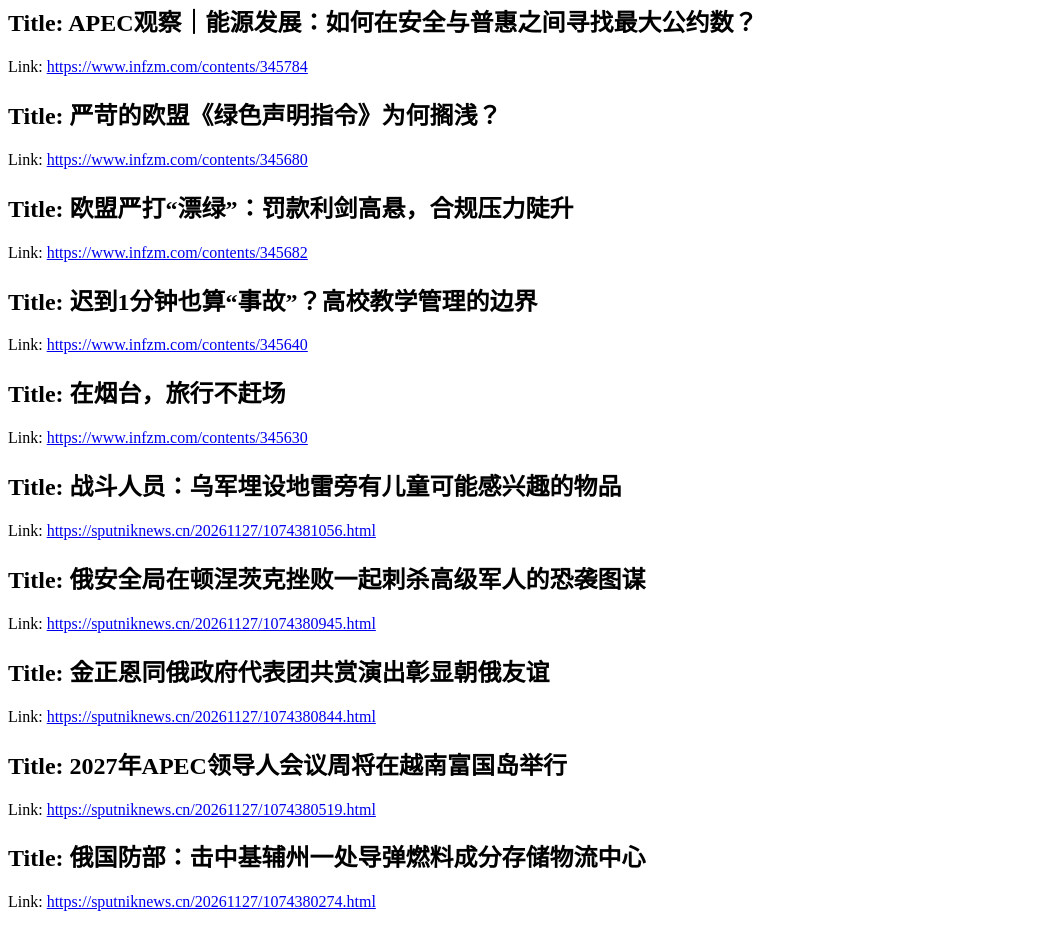
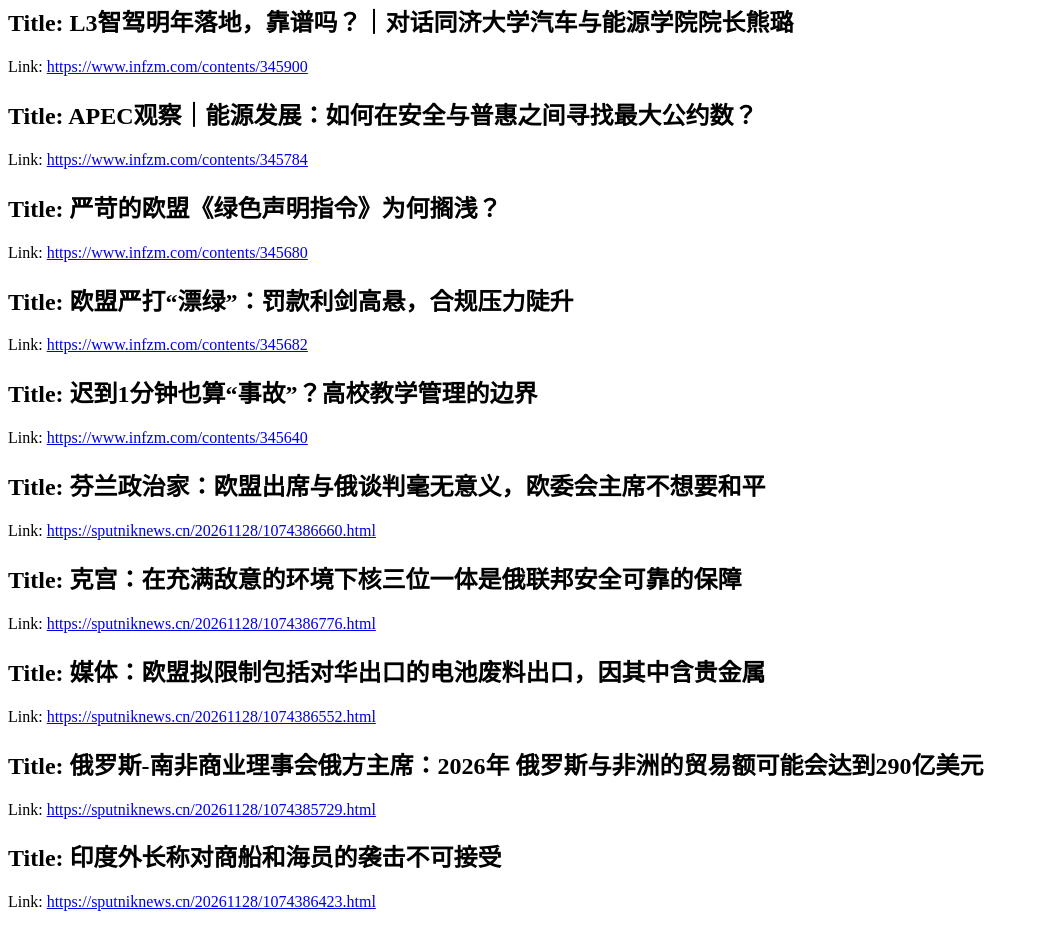
Before and after one commit to wudongdefeng/new_push, a plain HTML site: page docs/index.html in a window 1280 px wide. Shown: the part 933-1860 px from the top of the page, without its empty margins (0-1039 px from the left). Drawn offline with Linux system fonts and the light colour scheme.

Commit message:
Update RSS feed data

```diff
--- a/docs/index.html
+++ b/docs/index.html
@@ -19,6 +19,8 @@
 <p>Link: <a href='https://news.un.org/feed/view/zh/audio/2026/11/1143234'>https://news.un.org/feed/view/zh/audio/2026/11/1143234</a></p>
 <h2>Title: 【世界进行时】2026年11月13日</h2>
 <p>Link: <a href='https://news.un.org/feed/view/zh/audio/2026/11/1143202'>https://news.un.org/feed/view/zh/audio/2026/11/1143202</a></p>
+<h2>Title: L3智驾明年落地，靠谱吗？｜对话同济大学汽车与能源学院院长熊璐</h2>
+<p>Link: <a href='https://www.infzm.com/contents/345900'>https://www.infzm.com/contents/345900</a></p>
 <h2>Title: APEC观察｜能源发展：如何在安全与普惠之间寻找最大公约数？</h2>
 <p>Link: <a href='https://www.infzm.com/contents/345784'>https://www.infzm.com/contents/345784</a></p>
 <h2>Title: 严苛的欧盟《绿色声明指令》为何搁浅？</h2>
@@ -27,17 +29,15 @@
 <p>Link: <a href='https://www.infzm.com/contents/345682'>https://www.infzm.com/contents/345682</a></p>
 <h2>Title: 迟到1分钟也算“事故”？高校教学管理的边界</h2>
 <p>Link: <a href='https://www.infzm.com/contents/345640'>https://www.infzm.com/contents/345640</a></p>
-<h2>Title: 在烟台，旅行不赶场</h2>
-<p>Link: <a href='https://www.infzm.com/contents/345630'>https://www.infzm.com/contents/345630</a></p>
-<h2>Title: 战斗人员：乌军埋设地雷旁有儿童可能感兴趣的物品</h2>
-<p>Link: <a href='https://sputniknews.cn/20261127/1074381056.html'>https://sputniknews.cn/20261127/1074381056.html</a></p>
-<h2>Title: 俄安全局在顿涅茨克挫败一起刺杀高级军人的恐袭图谋</h2>
-<p>Link: <a href='https://sputniknews.cn/20261127/1074380945.html'>https://sputniknews.cn/20261127/1074380945.html</a></p>
-<h2>Title: 金正恩同俄政府代表团共赏演出彰显朝俄友谊</h2>
-<p>Link: <a href='https://sputniknews.cn/20261127/1074380844.html'>https://sputniknews.cn/20261127/1074380844.html</a></p>
-<h2>Title: 2027年APEC领导人会议周将在越南富国岛举行</h2>
-<p>Link: <a href='https://sputniknews.cn/20261127/1074380519.html'>https://sputniknews.cn/20261127/1074380519.html</a></p>
-<h2>Title: 俄国防部：击中基辅州一处导弹燃料成分存储物流中心</h2>
-<p>Link: <a href='https://sputniknews.cn/20261127/1074380274.html'>https://sputniknews.cn/20261127/1074380274.html</a></p>
+<h2>Title: 芬兰政治家：欧盟出席与俄谈判毫无意义，欧委会主席不想要和平</h2>
+<p>Link: <a href='https://sputniknews.cn/20261128/1074386660.html'>https://sputniknews.cn/20261128/1074386660.html</a></p>
+<h2>Title: 克宫：在充满敌意的环境下核三位一体是俄联邦安全可靠的保障</h2>
+<p>Link: <a href='https://sputniknews.cn/20261128/1074386776.html'>https://sputniknews.cn/20261128/1074386776.html</a></p>
+<h2>Title: 媒体：欧盟拟限制包括对华出口的电池废料出口，因其中含贵金属</h2>
+<p>Link: <a href='https://sputniknews.cn/20261128/1074386552.html'>https://sputniknews.cn/20261128/1074386552.html</a></p>
+<h2>Title: 俄罗斯-南非商业理事会俄方主席：2026年 俄罗斯与非洲的贸易额可能会达到290亿美元</h2>
+<p>Link: <a href='https://sputniknews.cn/20261128/1074385729.html'>https://sputniknews.cn/20261128/1074385729.html</a></p>
+<h2>Title: 印度外长称对商船和海员的袭击不可接受</h2>
+<p>Link: <a href='https://sputniknews.cn/20261128/1074386423.html'>https://sputniknews.cn/20261128/1074386423.html</a></p>
 
 </body></html>
```
